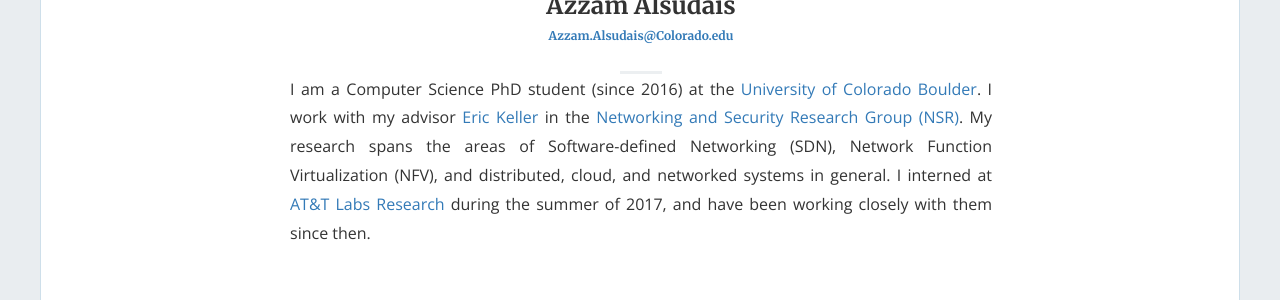
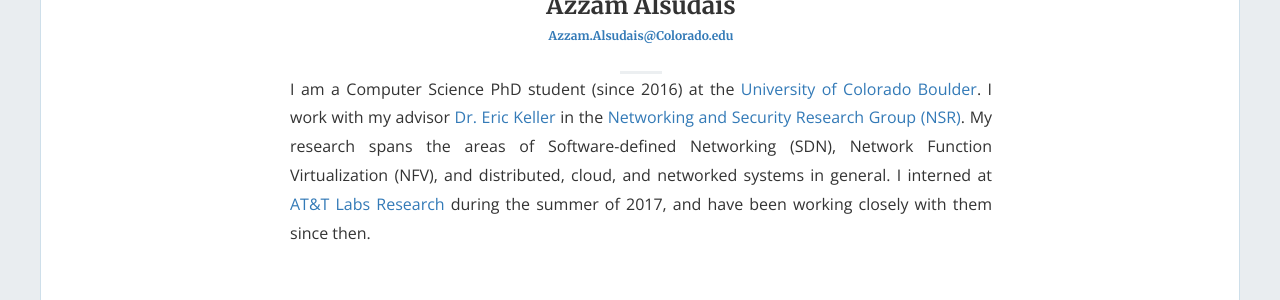
Before and after one commit to aalsudais/aalsudais.github.io, a Jekyll site: the page built from index.html, in a window 1280 px wide. Shown: the part 293-593 px from the top of the page. Built offline with Jekyll 4.4.1, drawn with Linux system fonts in a browser that asks for light colours; nearby versions of some CDN libraries; the list of posts is cut into pages by our own code.

Commit message:
Update home-hero.html

```diff
--- a/_includes/home-hero.html
+++ b/_includes/home-hero.html
@@ -21,7 +21,7 @@
             {% endif %}
 
 
-          <p style="text-align:justify; font-size:12pt">I am a Computer Science PhD student (since 2016) at the <a href="http://www.colorado.edu/cs">University of Colorado Boulder</a>. I work with my advisor <a href="http://eric-keller.github.io">Eric Keller</a> in the <a href="http://nsr.colorado.edu/">Networking and Security Research Group (NSR)</a>. My research spans the areas of Software-defined Networking (SDN), Network Function Virtualization (NFV), and distributed, cloud, and networked systems in general. I interned at <a href="http://about.att.com/sites/labs_research">AT&amp;T Labs Research</a> during the summer of 2017, and have been working closely with them since then.</p>
+          <p style="text-align:justify; font-size:12pt">I am a Computer Science PhD student (since 2016) at the <a href="http://www.colorado.edu/cs">University of Colorado Boulder</a>. I work with my advisor <a href="http://eric-keller.github.io">Dr. Eric Keller</a> in the <a href="http://nsr.colorado.edu/">Networking and Security Research Group (NSR)</a>. My research spans the areas of Software-defined Networking (SDN), Network Function Virtualization (NFV), and distributed, cloud, and networked systems in general. I interned at <a href="http://about.att.com/sites/labs_research">AT&amp;T Labs Research</a> during the summer of 2017, and have been working closely with them since then.</p>
 
 
 	<h4 class="text-center"><a href="research">Research</a> &nbsp-&nbsp <a href="publications">Publications</a> &nbsp-&nbsp <a href="resume">Resume</a></h4>
```
